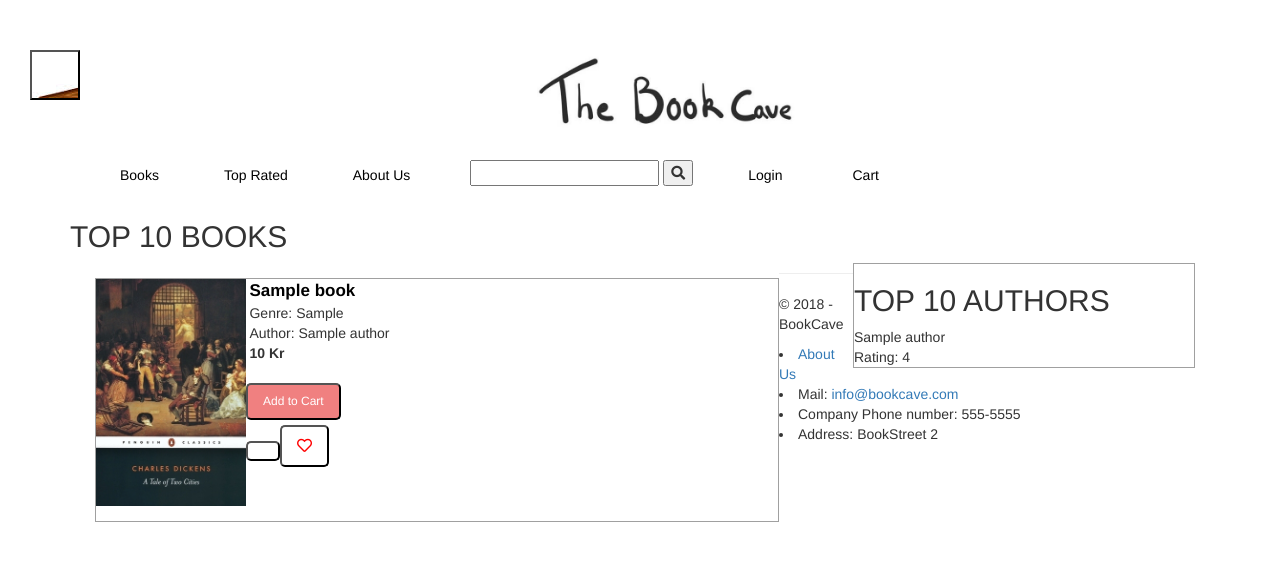
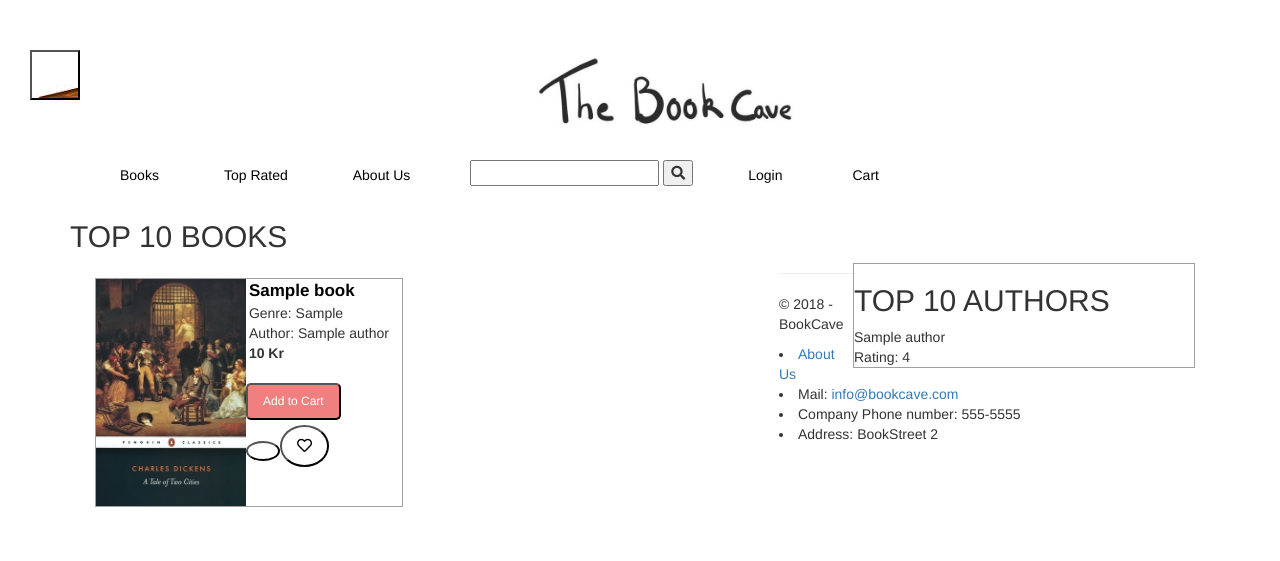
Before and after one commit to JohannHinrik/BookCave, an ASP.NET Core app: page /Book/TopRated in a window 1280 px wide. Shown: the top 561 px of the page. Run offline with ASP.NET Core 8, Linux system fonts and the light colour scheme; tables that the repository leaves empty hold one stand-in row (values such as "Sample post"); data that the repository does not hold is empty; the project's own start-up code is not run, and a stand-in starts its controllers and pages; some libraries are stand-ins or nearby versions.

Commit message:
more changes to the wishlist button

```diff
--- a/wwwroot/css/bookCaveStyle.css
+++ b/wwwroot/css/bookCaveStyle.css
@@ -140,7 +140,9 @@
     border-radius: 5px;
     text-align: center;
     background: transparent;
-    color: red;
+    color: black;
+    font-weight: bold;
+    border-radius: 60%;
 }
 
 .wishListButton:hover
@@ -204,9 +206,6 @@ h2
     background: white;
     margin-top: 15px;
     margin-left: 25px;
-    border-style: solid;
-    border-color: rgb(160,160,160);
-    border-width: 1px;
 }
 
 #topAuthors
@@ -222,6 +221,9 @@ h2
     margin-right: 10px;
     margin-bottom: 15px;
     background: white;
+    border-style: solid;
+    border-color: rgb(160,160,160);
+    border-width: 1px;
 }
 
 /* Book title name  */
```
